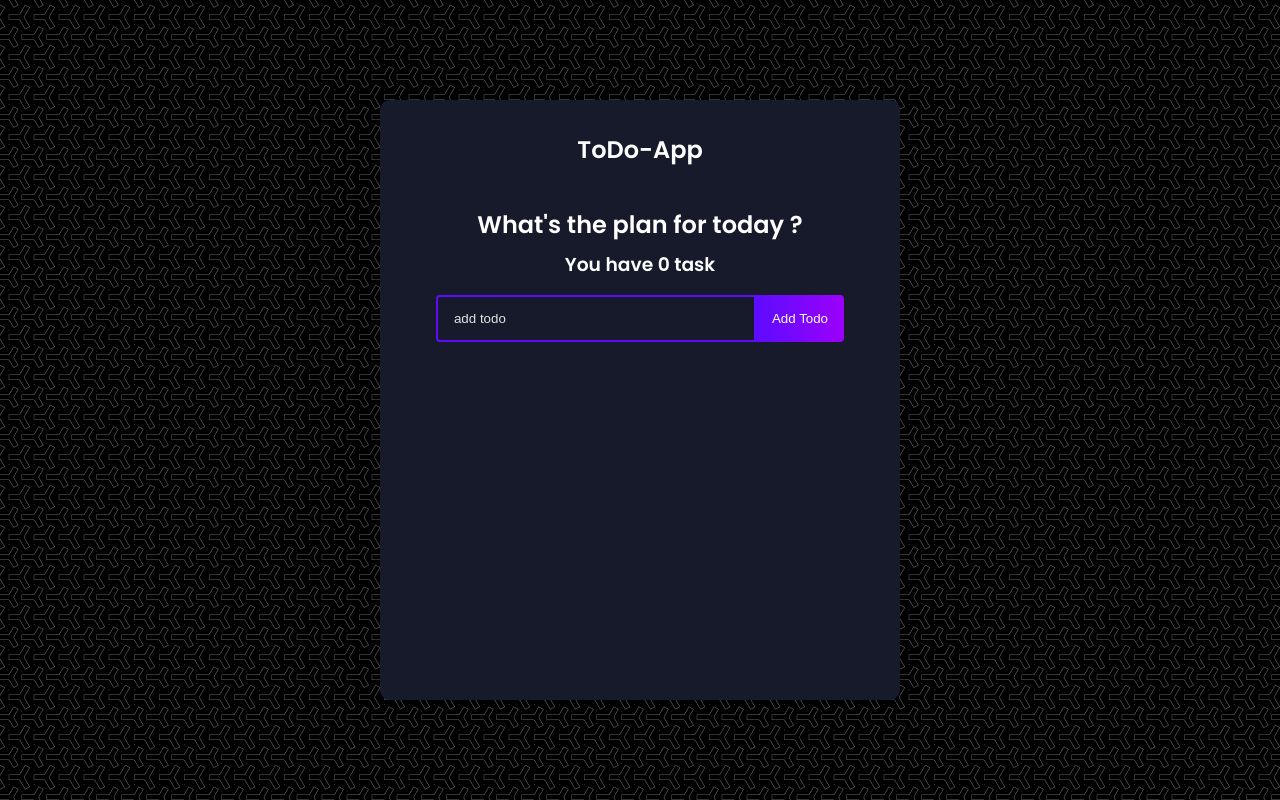
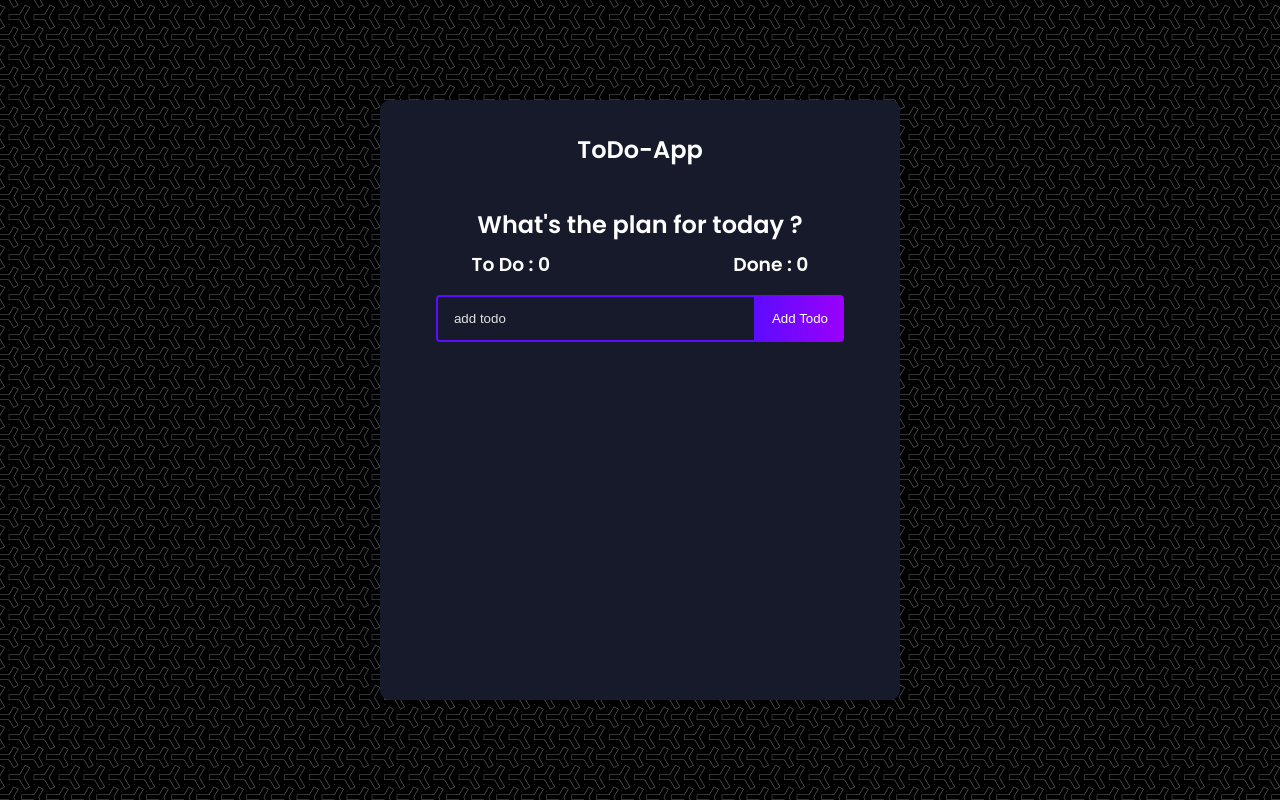
Before and after one commit to Florian-Techer/react-todo, a React (Create React App) app: page / in a window 1280 px wide. Built offline with nearby package versions, Linux system fonts and the light colour scheme.

Commit message:
add taskdone counter

```diff
--- a/src/components/TodoForm.js
+++ b/src/components/TodoForm.js
@@ -15,7 +15,8 @@ function TodoForm(props){
         if(input){
             props.onSubmit({
                 id: new Date().getTime(),
-                text: input
+                text: input,
+                isComplete: false
             })
         }
     }
--- a/src/components/TodoList.js
+++ b/src/components/TodoList.js
@@ -12,21 +12,18 @@ function TodoList(){
         setTodos(newTodos)
     }
 
-    useEffect(() => {
-        setTaskDone(0)
-        todos.map(todo => {
-            if(todo.isComplete){
-                setTaskDone(taskDone + 1)
-            }
-        })
-    }, [todos])
 
     const updateTodo = (todoId, newValue) => {
         setTodos(prev => prev.map(item => (item.id === todoId ? newValue : item)))
     }
 
     const removeTodo = (id) => {
-        const removeArray = [...todos].filter(todo => todo.id !== id);
+        const removeArray = [...todos].filter(todo => {
+            if(todo.id == id && todo.isComplete){
+                setTaskDone(taskDone - 1)
+            }
+            return todo.id !== id
+        });
         setTodos(removeArray);
     }
 
@@ -35,6 +32,11 @@ function TodoList(){
         let updatedTodos = todos.map(todo => {
             if(todo.id === id){
                 todo.isComplete = !todo.isComplete
+                if(todo.isComplete){
+                    setTaskDone(taskDone + 1)
+                }else if(!todo.isComplete){
+                    setTaskDone(taskDone - 1)
+                }
             }
             return todo
         })
@@ -43,7 +45,11 @@ function TodoList(){
     }
      return <div>
                 <h1>What's the plan for today ?</h1>
-                <h3>You have {todos.length - taskDone} task </h3>
+                <div id='counter-container'>
+                    <h3>To Do : {todos.length - taskDone}</h3>
+                    <h3>Done : {taskDone}</h3>
+                </div>
+
                 <TodoForm onSubmit={addTodo} placeholder="add todo" />
                 <Todo todos={todos} completeTodo={completeTodo} removeTodo={removeTodo} updateTodo={updateTodo}/>
              </div>
```
